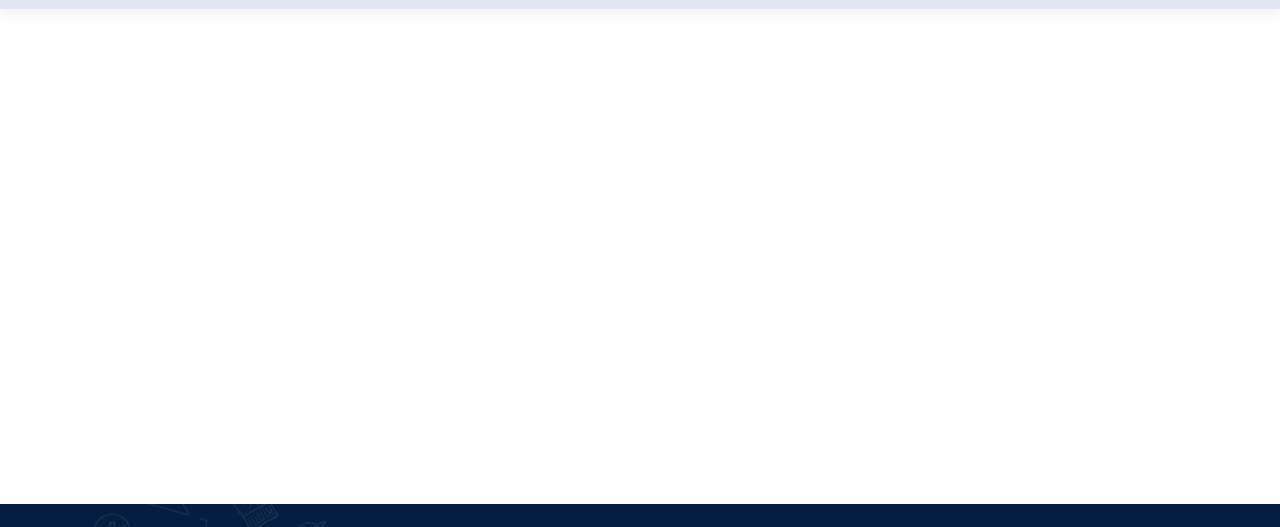
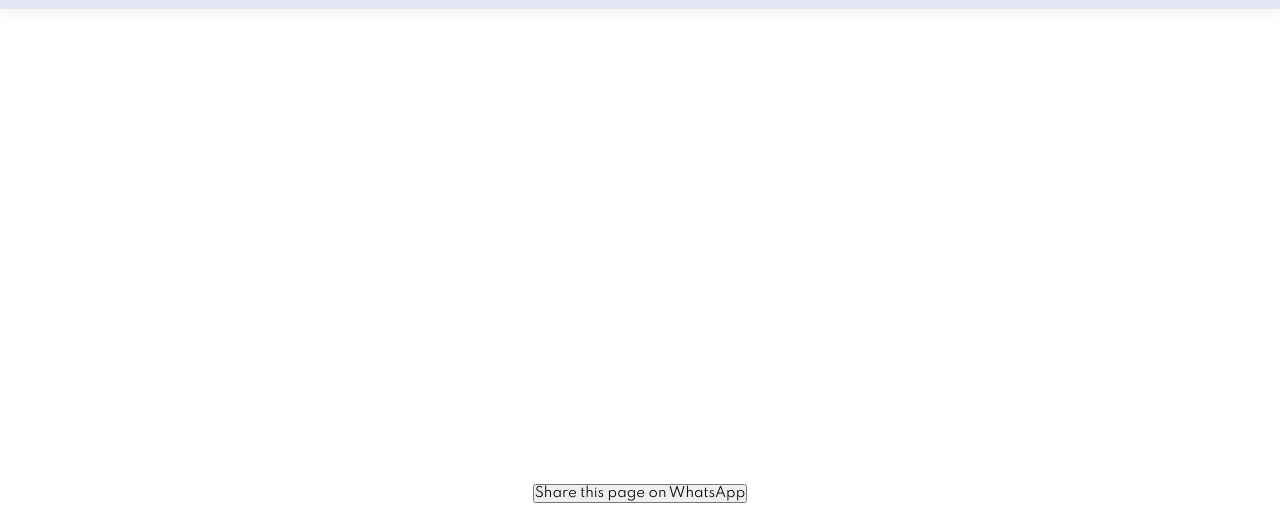
Before and after one commit to abanoub-yousry/store1, a plain HTML site: page product.html in a window 1280 px wide. Shown: the part 116-643 px from the top of the page. Drawn offline with Linux system fonts and the light colour scheme; no server answers.

Commit message:
Update product.html

```diff
--- a/product.html
+++ b/product.html
@@ -98,6 +98,8 @@
                     <h5 id="name"></h5>
                     <h4 id="price"></h4>
                     <p id="par"></p>
+                    <button id="share-button">Share this page on WhatsApp</button>
+
                 </div>
             </div>
         </div>
@@ -153,6 +155,8 @@
     <button onclick="scrollToTop()" id="scrollToTopBtn"><i class="fa-solid fa-arrow-up"></i></button>
 
     <script src="script/prod.js"></script>
+    <!-- <script src="main.js"></script> -->
+
 </body>
 
 </html>
```
